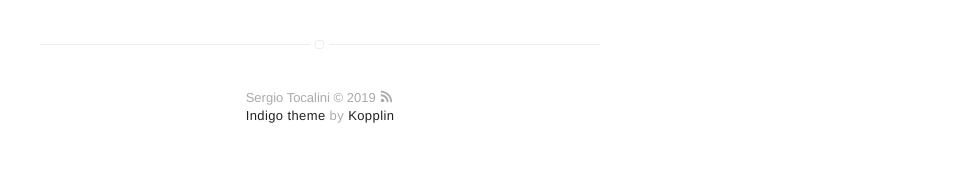
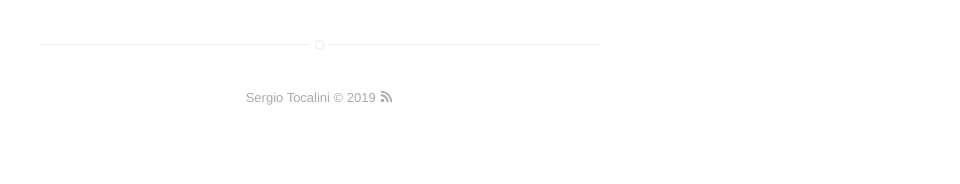
Before and after one commit to sergiotocalini/sergiotocalini.github.io, a Jekyll site: the page built from about.md, in a window 1280 px wide. Shown: the part 1356-1540 px from the top of the page, without its empty margins (320-1280 px from the left). Built offline with Jekyll 4.4.1, drawn with Linux system fonts in a browser that asks for light colours; after the commit the page ends 1501 px from its top, so only the background shows below that.

```diff
--- a/_includes/footer.html
+++ b/_includes/footer.html
@@ -1,7 +1,6 @@
 <footer class="footer-main">
-    {{ site.name }} © {{ site.time | date: '%Y' }} <a class="link" href="{{ site.url }}/feed.xml" target="_blank"><svg class="icon icon-rss"><use xlink:href="#icon-rss"></use></svg></a>
-
-    <p class="extra">
-        <a class="link" href="https://github.com/sergiokopplin/indigo">Indigo theme</a> by <a class="link" href="https://github.com/sergiokopplin/indigo">Kopplin</a>
-    </p>
+  {{ site.name }} © {{ site.time | date: '%Y' }}
+  <a class="link" href="{{ site.url }}/feed.xml" target="_blank">
+    <svg class="icon icon-rss"><use xlink:href="#icon-rss"></use></svg>
+  </a>
 </footer>
```
